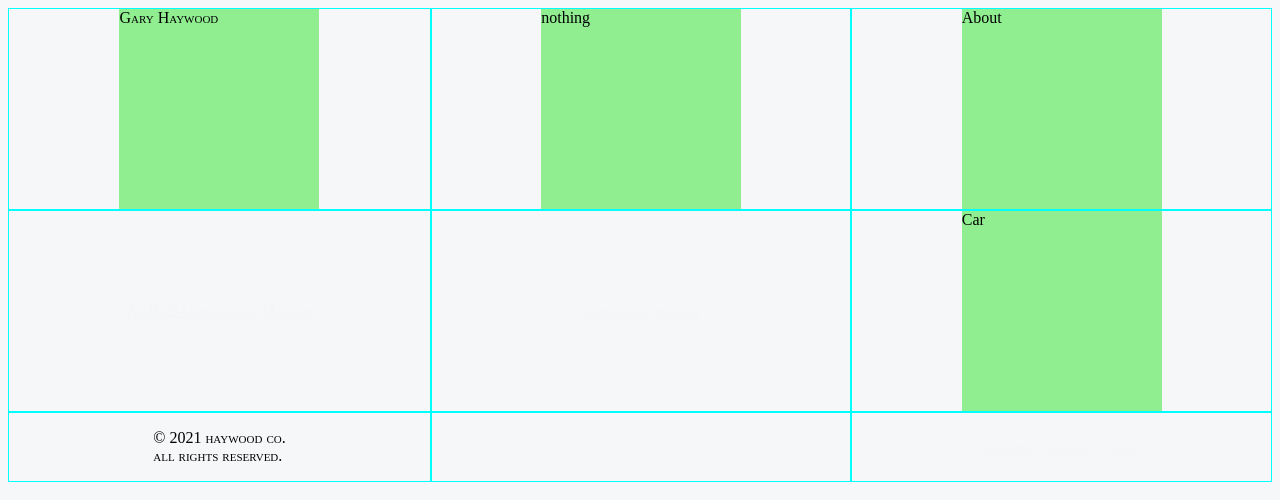
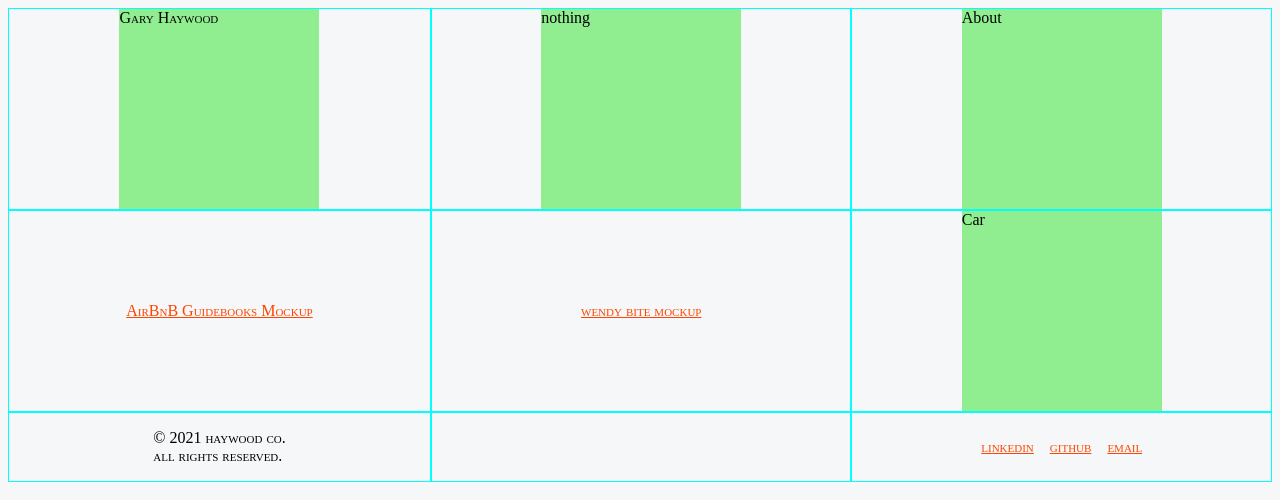
Before and after one commit to misterhaywood/portfolio, a plain HTML site: page index.html in a window 1280 px wide. Drawn offline with Linux system fonts and the light colour scheme.

Commit message:
Update style.css

```diff
--- a/style.css
+++ b/style.css
@@ -5,7 +5,7 @@ body {
 
 a {
   margin: 0 8px;
-  color: whitesmoke;
+  color: orangered;
 }
 
 a, .caps {
```
